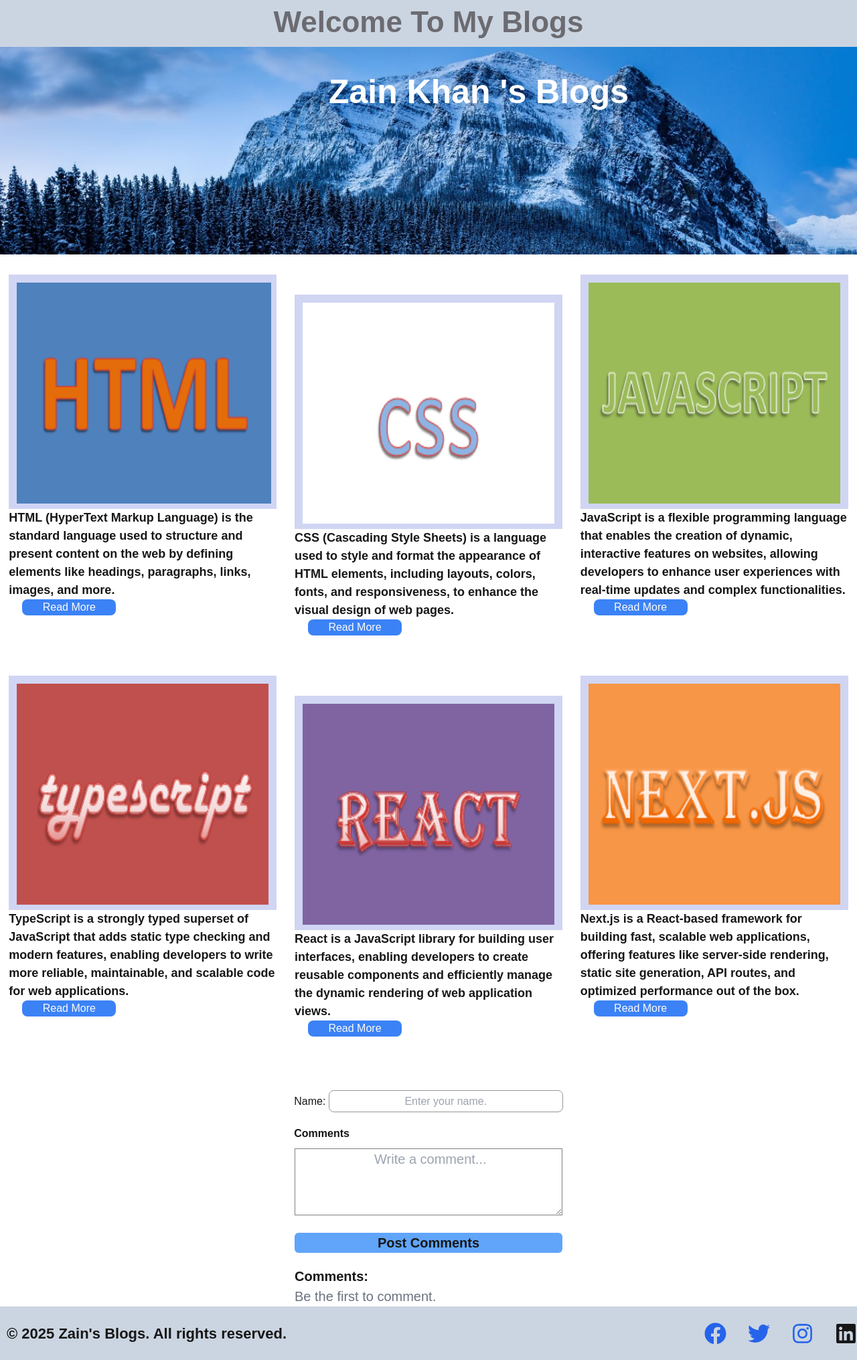
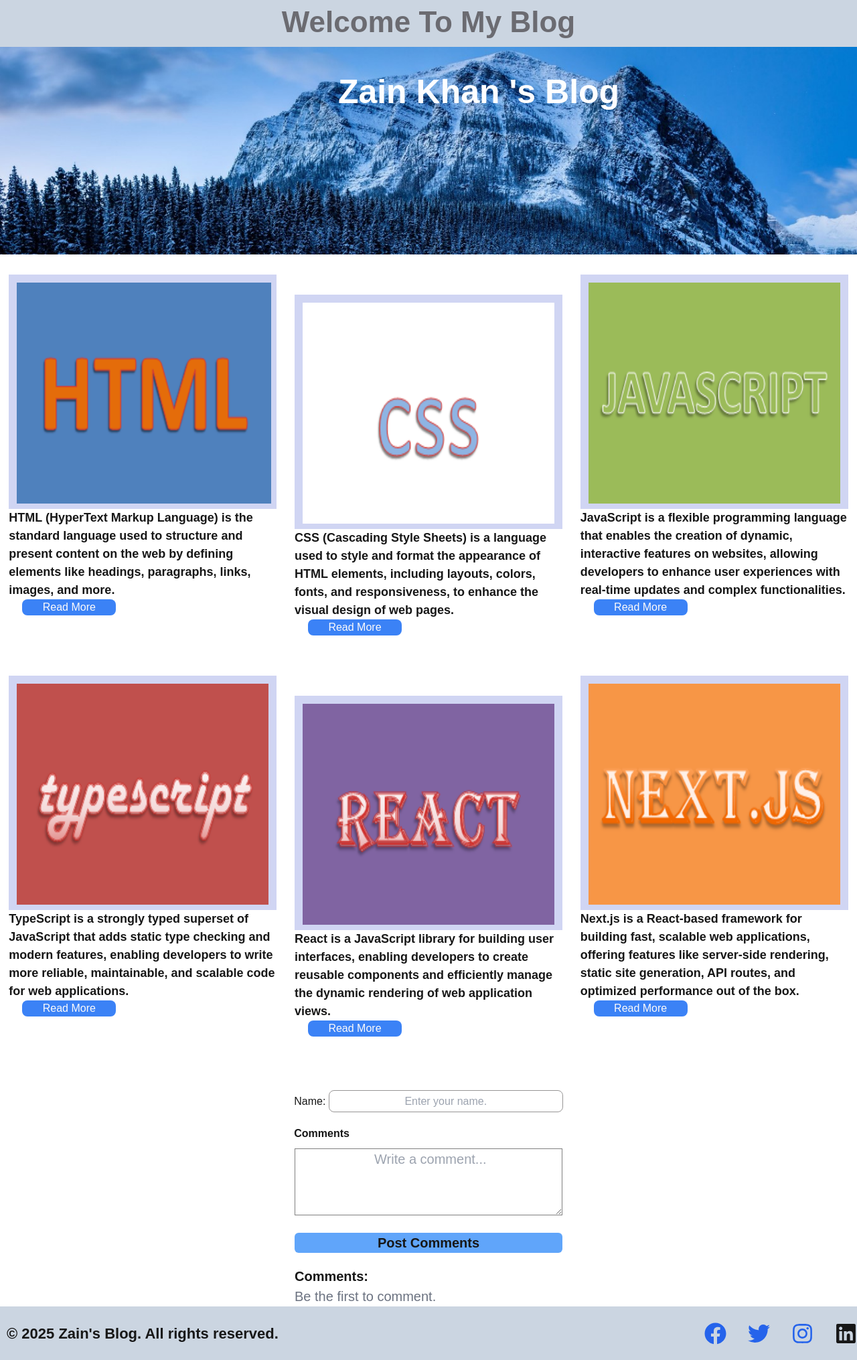
Before and after one commit to zaincoding/DynamicBlog, a Next.js app: page / in a window 1280 px wide. Shown: the whole page at 67% size. Built offline with nearby package versions, Linux system fonts and the light colour scheme.

Commit message:
Add files

```diff
--- a/src/app/components/Footer/Footer.tsx
+++ b/src/app/components/Footer/Footer.tsx
@@ -9,11 +9,11 @@
     <div>
 <div  className="h-[80px] bg-slate-300  font-semibold md:text-[22px]  flex items-center ">
 <div className="mx-[10px] md:leading-[80px] hidden">
-© 2025 Zain&apos;s Blogs. All rights reserved.
+© 2025 Zain&apos;s Blog. All rights reserved.
 </div>
 
 <div className="mx-[10px] md:block">
-© 2025 Zain&apos;s Blogs. All rights reserved.
+© 2025 Zain&apos;s Blog. All rights reserved.
 </div>
 
 <div className="flex ml-auto space-x-8  md:text-[33px]  text-[22px]">
--- a/src/app/components/Header/Header.tsx
+++ b/src/app/components/Header/Header.tsx
@@ -20,7 +20,7 @@
         {/* //Header Starting.. */}
         <div className='bg-slate-300 h-[70px]'>
         <div className='gird justify-items-center text-[44px] font-bold text-[#6b6b71]'>
-        {value? <p>Welcome To My Blogs</p>: <p>My Blogs</p>}
+        {value? <p>Welcome To My Blog</p>: <p>My Blog</p>}
     </div>
 </div>
 {/* //Header Ending */}
@@ -30,7 +30,7 @@
     <Image src='/images/header/headerImg2.PNG' alt='image' layout='responsive' width={180} height={100}/>
     <div className='flex flex-col'>
     <button className=' md:-mt-[280px] -mt-20 md:ml-[150px] md:text-[50px] text-[22px]
-     font-bold text-[#fdfeff]' type="button" name="blog">Zain Khan &apos;s Blogs</button>
+     font-bold text-[#fdfeff]' type="button" name="blog">Zain Khan &apos;s Blog</button>
     </div>
     </div>
 
--- a/src/app/components/PageHeader/PageHeader.tsx
+++ b/src/app/components/PageHeader/PageHeader.tsx
@@ -19,7 +19,7 @@
         {/* //Header Starting.. */}
         <div className='bg-slate-300 h-[100px] leading-[90px]'>
         <div className='gird justify-items-center text-[44px] font-bold text-[#5d5d5f]' style={{fontFamily: "myRoboto"}}>
-        {value? <p>Welcome To My Blogs</p>: <p>My Blogs</p>}
+        {value? <p>Welcome To My Blog</p>: <p>My Blog</p>}
     </div>
 </div>
 
```
